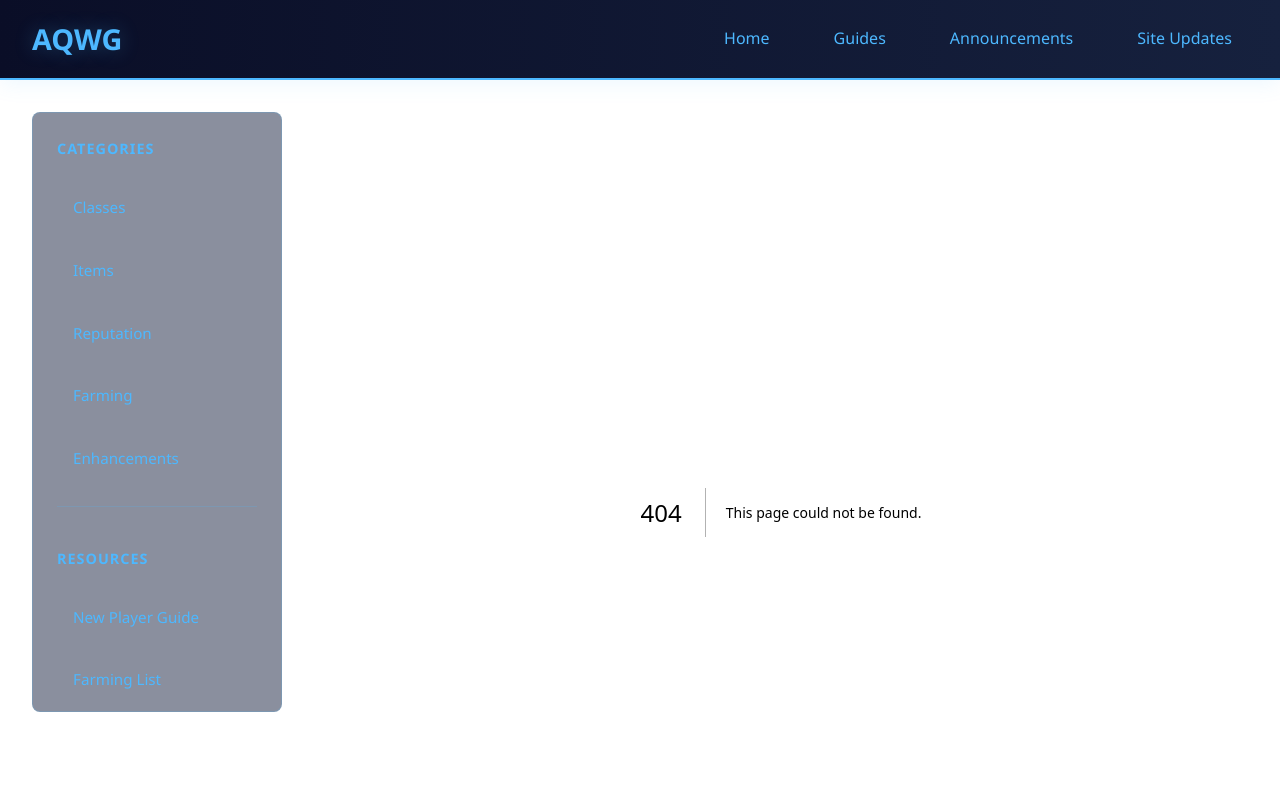
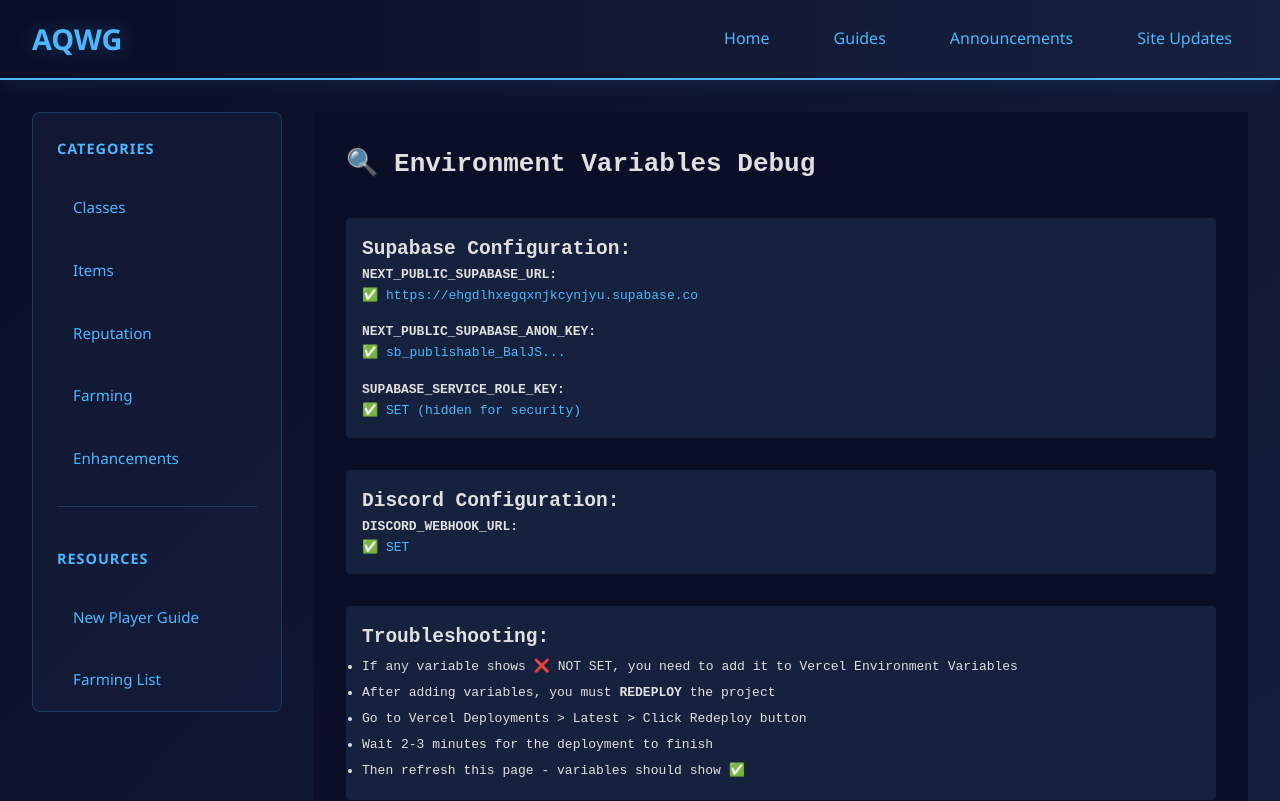
Before and after one commit to tadakuro/aqwg, a Next.js app: page /debug in a window 1280 px wide. Before the commit this address had no page. Shown: the top 801 px of the page. Built offline with nearby package versions, Linux system fonts and the light colour scheme.

Commit message:
Create debug/page.tsx

```diff
--- /dev/null
+++ b/app/debug/page.tsx
@@ -0,0 +1,68 @@
+'use client';
+
+export default function DebugPage() {
+  return (
+    <div style={{
+      padding: '2rem',
+      color: '#e0e0e0',
+      background: '#0a0e27',
+      minHeight: '100vh',
+      fontFamily: 'monospace'
+    }}>
+      <h1>🔍 Environment Variables Debug</h1>
+
+      <div style={{ marginTop: '2rem', background: '#16213e', padding: '1rem', borderRadius: '4px' }}>
+        <h2>Supabase Configuration:</h2>
+        <p>
+          <strong>NEXT_PUBLIC_SUPABASE_URL:</strong><br/>
+          {process.env.NEXT_PUBLIC_SUPABASE_URL ? (
+            <span style={{ color: '#4db8ff' }}>✅ {process.env.NEXT_PUBLIC_SUPABASE_URL}</span>
+          ) : (
+            <span style={{ color: '#ff6b6b' }}>❌ NOT SET</span>
+          )}
+        </p>
+
+        <p style={{ marginTop: '1rem' }}>
+          <strong>NEXT_PUBLIC_SUPABASE_ANON_KEY:</strong><br/>
+          {process.env.NEXT_PUBLIC_SUPABASE_ANON_KEY ? (
+            <span style={{ color: '#4db8ff' }}>✅ {process.env.NEXT_PUBLIC_SUPABASE_ANON_KEY.substring(0, 20)}...</span>
+          ) : (
+            <span style={{ color: '#ff6b6b' }}>❌ NOT SET</span>
+          )}
+        </p>
+
+        <p style={{ marginTop: '1rem' }}>
+          <strong>SUPABASE_SERVICE_ROLE_KEY:</strong><br/>
+          {process.env.SUPABASE_SERVICE_ROLE_KEY ? (
+            <span style={{ color: '#4db8ff' }}>✅ SET (hidden for security)</span>
+          ) : (
+            <span style={{ color: '#ff6b6b' }}>❌ NOT SET</span>
+          )}
+        </p>
+      </div>
+
+      <div style={{ marginTop: '2rem', background: '#16213e', padding: '1rem', borderRadius: '4px' }}>
+        <h2>Discord Configuration:</h2>
+        <p>
+          <strong>DISCORD_WEBHOOK_URL:</strong><br/>
+          {process.env.DISCORD_WEBHOOK_URL ? (
+            <span style={{ color: '#4db8ff' }}>✅ SET</span>
+          ) : (
+            <span style={{ color: '#ff6b6b' }}>❌ NOT SET</span>
+          )}
+        </p>
+      </div>
+
+      <div style={{ marginTop: '2rem', background: '#16213e', padding: '1rem', borderRadius: '4px' }}>
+        <h2>Troubleshooting:</h2>
+        <ul style={{ lineHeight: '2' }}>
+          <li>If any variable shows ❌ NOT SET, you need to add it to Vercel Environment Variables</li>
+          <li>After adding variables, you must <strong>REDEPLOY</strong> the project</li>
+          <li>Go to Vercel Deployments &gt; Latest &gt; Click Redeploy button</li>
+          <li>Wait 2-3 minutes for the deployment to finish</li>
+          <li>Then refresh this page - variables should show ✅</li>
+        </ul>
+      </div>
+    </div>
+  );
+}
```
